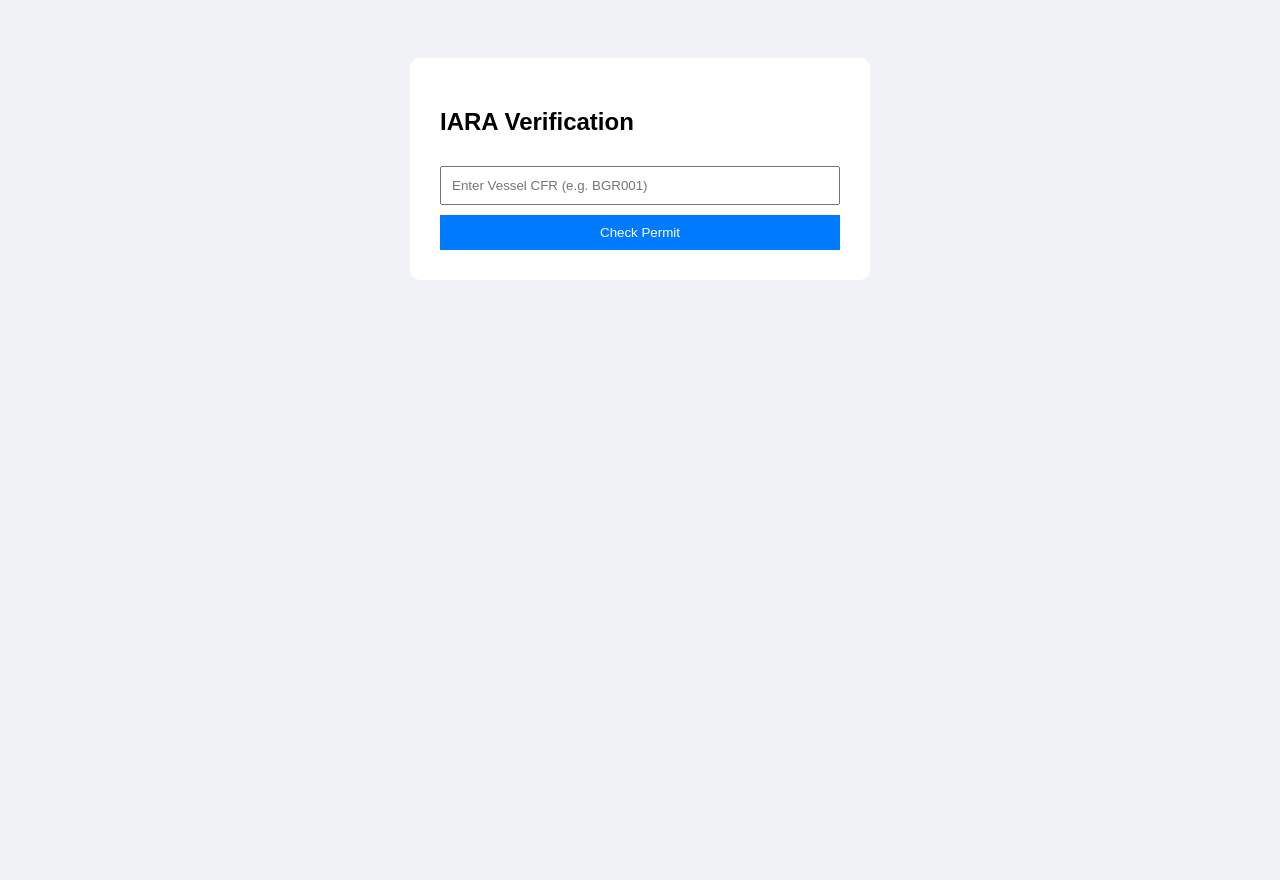
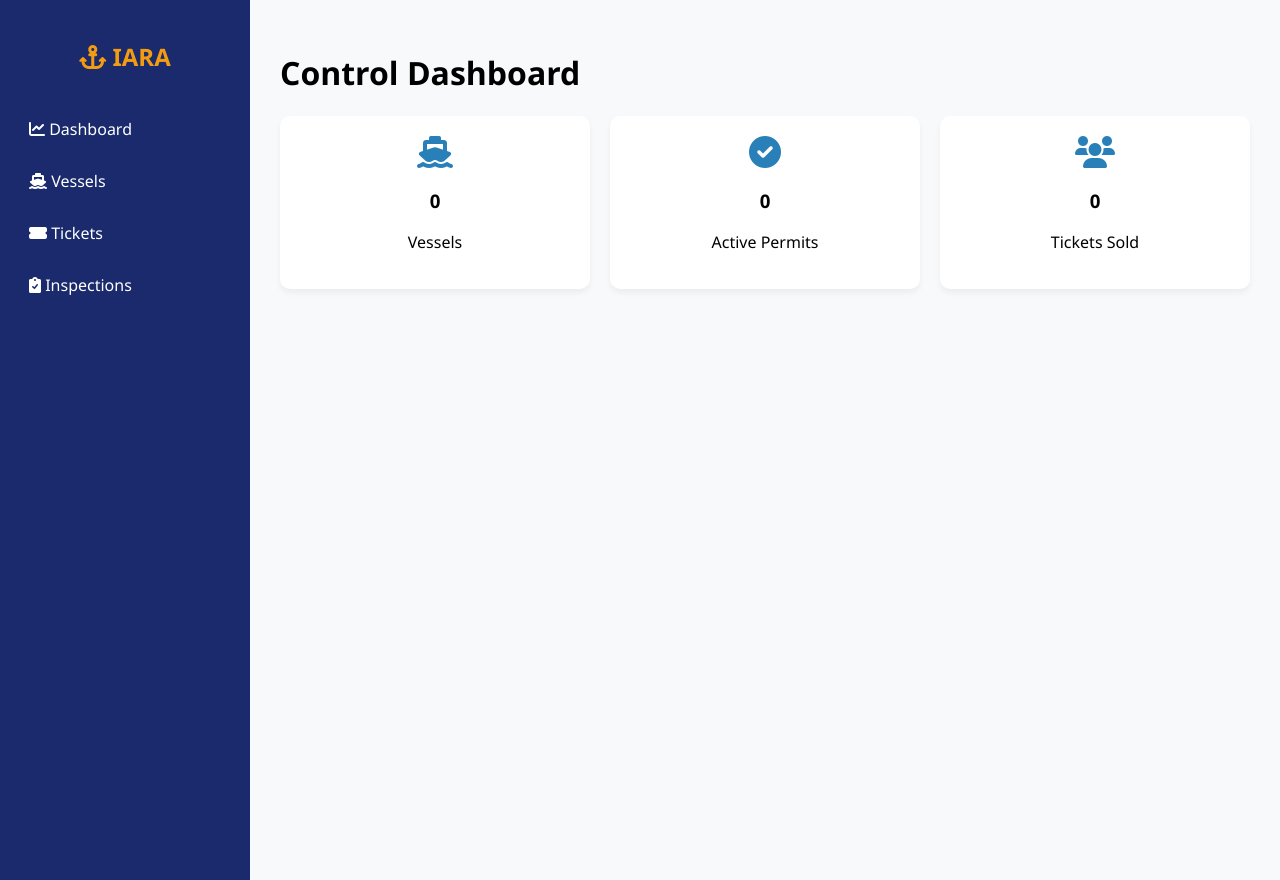
Before and after one commit to codingburgas/iara-gdbpzn-DSDimitrov23, a Flask app: page / in a window 1280 px wide. Run offline with Flask 3, Linux system fonts and the light colour scheme.

Commit message:
Change the design

```diff
--- a/templates/index.html
+++ b/templates/index.html
@@ -2,49 +2,46 @@
 <html lang="en">
 <head>
     <meta charset="UTF-8">
-    <title>IARA Inspector Portal</title>
+    <title>IARA Control Panel</title>
+    <link rel="stylesheet" href="https://cdnjs.cloudflare.com/ajax/libs/font-awesome/6.0.0/css/all.min.css">
     <style>
-        body { font-family: sans-serif; background: #f0f2f5; display: flex; flex-direction: column; align-items: center; padding: 50px; }
-        .card { background: white; padding: 30px; border-radius: 10px; shadow: 0 4px 6px rgba(0,0,0,0.1); width: 400px; }
-        input { width: 100%; padding: 10px; margin: 10px 0; box-sizing: border-box; }
-        button { width: 100%; padding: 10px; background: #007bff; color: white; border: none; cursor: pointer; }
-        #result { margin-top: 20px; padding: 15px; display: none; border-radius: 5px; }
-        .success { background: #d4edda; color: #155724; }
-        .error { background: #f8d7da; color: #721c24; }
+        :root { --navy: #1a2a6c; --blue: #2980b9; --light: #f8f9fa; --accent: #f39c12; }
+        body { font-family: 'Segoe UI', sans-serif; margin: 0; display: flex; background: var(--light); }
+        .sidebar { width: 250px; height: 100vh; background: var(--navy); color: white; position: fixed; padding-top: 20px; }
+        .sidebar h2 { text-align: center; color: var(--accent); margin-bottom: 30px; }
+        .sidebar a { display: block; color: white; padding: 15px 25px; text-decoration: none; border-left: 4px solid transparent; }
+        .sidebar a:hover { background: rgba(255,255,255,0.1); border-left: 4px solid var(--accent); }
+        .main-content { margin-left: 250px; padding: 30px; width: 100%; }
+        .stats-grid { display: grid; grid-template-columns: repeat(auto-fit, minmax(200px, 1fr)); gap: 20px; }
+        .stat-card { background: white; padding: 20px; border-radius: 10px; box-shadow: 0 4px 6px rgba(0,0,0,0.05); text-align: center; }
+        .stat-card i { font-size: 2rem; color: var(--blue); }
     </style>
 </head>
 <body>
-
-    <div class="card">
-        <h2>IARA Verification</h2>
-        <input type="text" id="cfrInput" placeholder="Enter Vessel CFR (e.g. BGR001)">
-        <button onclick="checkVessel()">Check Permit</button>
-
-        <div id="result"></div>
+    <div class="sidebar">
+        <h2><i class="fas fa-anchor"></i> IARA</h2>
+        <a href="#"><i class="fas fa-chart-line"></i> Dashboard</a>
+        <a href="#"><i class="fas fa-ship"></i> Vessels</a>
+        <a href="#"><i class="fas fa-ticket-alt"></i> Tickets</a>
+        <a href="#"><i class="fas fa-clipboard-check"></i> Inspections</a>
     </div>
-
+    <div class="main-content">
+        <h1>Control Dashboard</h1>
+        <div class="stats-grid" id="stats-container">
+            <div class="stat-card"><i class="fas fa-ship"></i><h3 id="stat-vessels">0</h3><p>Vessels</p></div>
+            <div class="stat-card"><i class="fas fa-check-circle"></i><h3 id="stat-permits">0</h3><p>Active Permits</p></div>
+            <div class="stat-card"><i class="fas fa-users"></i><h3 id="stat-tickets">0</h3><p>Tickets Sold</p></div>
+        </div>
+    </div>
     <script>
-        async function checkVessel() {
-            const cfr = document.getElementById('cfrInput').value;
-            const resultDiv = document.getElementById('result');
-
-            try {
-                // We call the API endpoint we created in app.py
-                const response = await fetch(`/api/check_permit/${cfr}`);
-                const data = await response.json();
-
-                resultDiv.style.display = "block";
-                if (response.ok) {
-                    resultDiv.className = "success";
-                    resultDiv.innerHTML = `<strong>VALID</strong><br>Vessel: ${data.vessel}<br>Expires: ${data.expires}`;
-                } else {
-                    resultDiv.className = "error";
-                    resultDiv.innerHTML = `<strong>DENIED</strong><br>${data.error || data.status}`;
-                }
-            } catch (err) {
-                alert("Server is not responding!");
-            }
+        async function loadStats() {
+            const res = await fetch('/api/stats');
+            const data = await res.json();
+            document.getElementById('stat-vessels').innerText = data.total_vessels;
+            document.getElementById('stat-permits').innerText = data.active_permits;
+            document.getElementById('stat-tickets').innerText = data.tickets_sold;
         }
+        window.onload = loadStats;
     </script>
 </body>
 </html>
```
